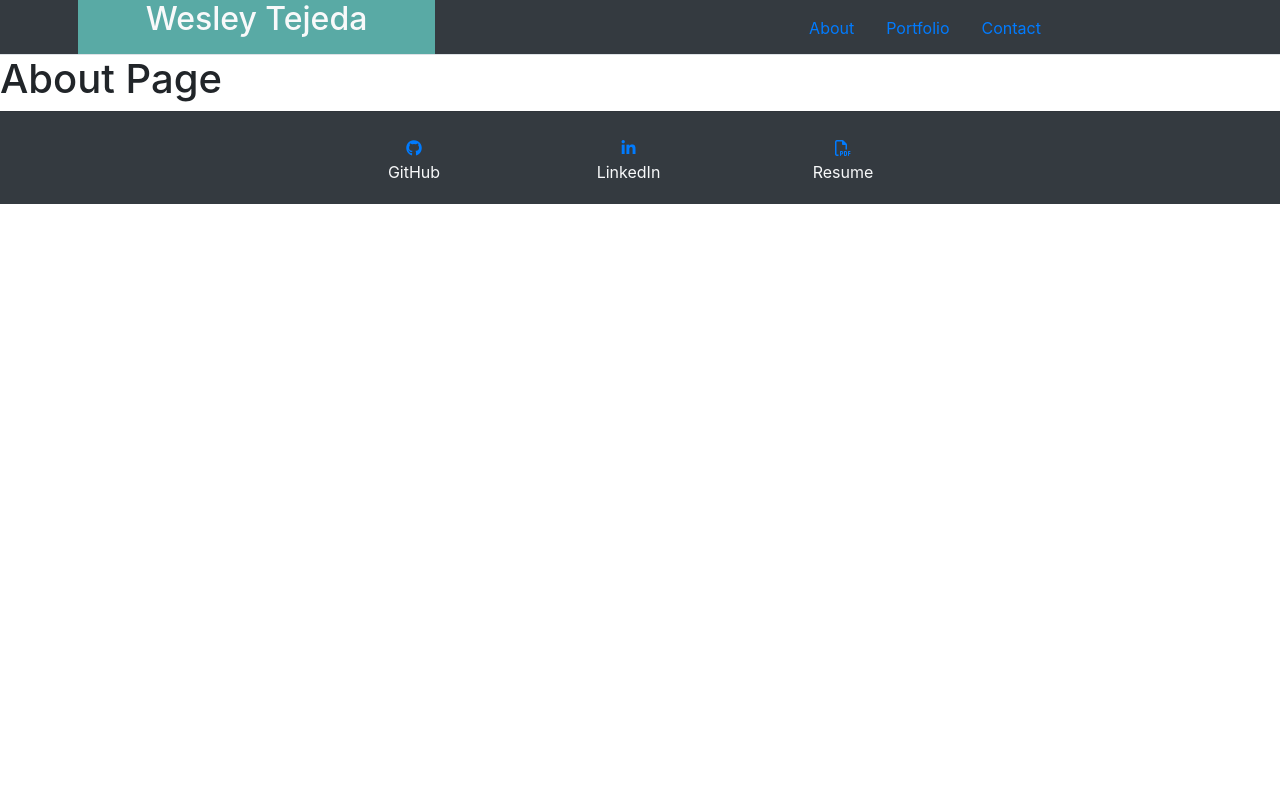
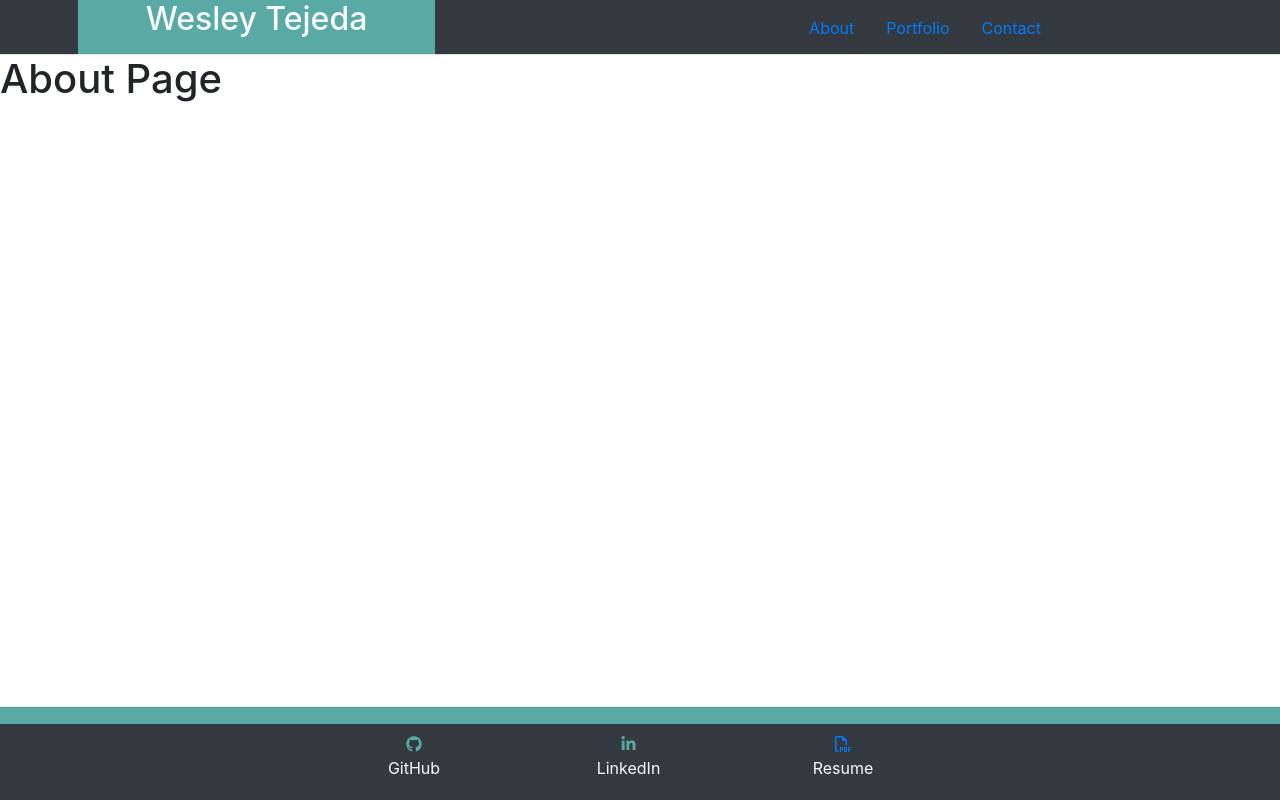
Before and after one commit to WesleyTejeda/react-portfolio, a React (Create React App) app: page / in a window 1280 px wide. Built offline with nearby package versions, Linux system fonts and the light colour scheme.

Commit message:
Added css

```diff
--- a/src/App.css
+++ b/src/App.css
@@ -36,3 +36,50 @@
     transform: rotate(360deg);
   }
 }
+
+.bgLightBlue {
+  background-color:#59aaa5;
+}
+
+body {
+  /* background-color: #DCDCDC; */
+  /* background-image: url(../images/siteBG.png); */
+  background-position: center;
+  background-size: cover;
+}
+
+.textLightBlue {
+  color:#59aaa5;
+}
+
+.siteContainers {
+  height: auto;
+}
+
+.sites {
+  padding-top: 30px;
+  background-color: black;
+  padding-bottom: inherit;
+  margin-bottom: 20px;
+}
+
+.siteExtra {
+  padding-top: 50px;
+}
+
+img, .card-img-overlay {
+  height: 200px;
+  width: auto;
+}
+
+body {
+  height: 100%;
+  padding-bottom: 100px;
+}
+
+footer {
+  position: fixed;
+  left: 0;
+  width: 100%;
+  bottom: 0;
+}
```
